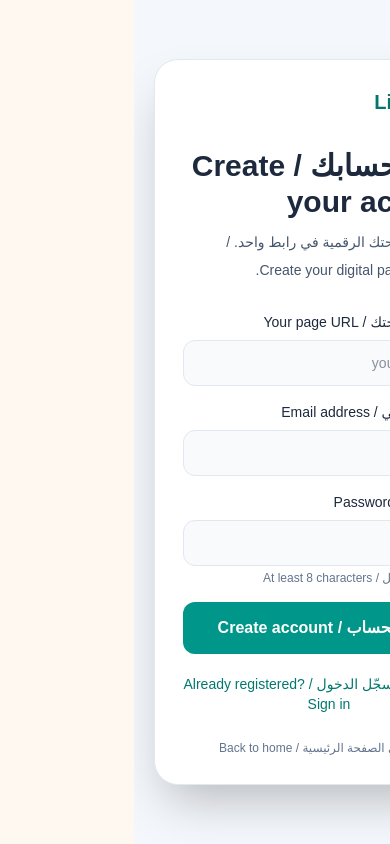
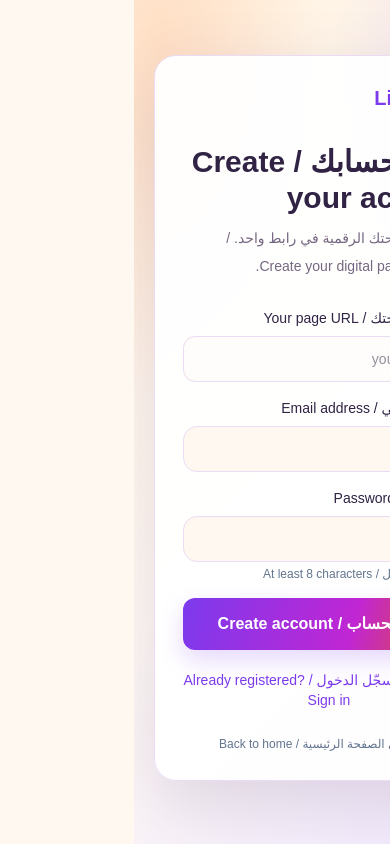
Before and after one commit to zainmuawiyah123-png/smart_link, a Next.js app: page /auth in a window 390 px wide. Built offline with nearby package versions, Linux system fonts and the light colour scheme.

Commit message:
Apply warm violet and coral identity across all pages

```diff
--- a/app/globals.css
+++ b/app/globals.css
@@ -102,3 +102,110 @@ body { font-family: Arial, Helvetica, sans-serif; }
   .landing-page > header { margin-top: 10px; padding: 14px; }
   .landing-page > section:first-of-type { padding-top: 52px; padding-bottom: 68px; }
 }
+
+
+/* Shared warm visual identity across auth, dashboard, directory and public pages */
+:root {
+  --yl-ink: #302344;
+  --yl-muted: #756681;
+  --yl-violet: #7c3aed;
+  --yl-magenta: #c026d3;
+  --yl-coral: #ea580c;
+  --yl-line: #eadcf5;
+  --yl-paper: #fffaf5;
+}
+main:not(.landing-page) {
+  background:
+    radial-gradient(ellipse at 8% 8%, rgba(255, 177, 128, .30), transparent 30%),
+    radial-gradient(ellipse at 94% 10%, rgba(190, 164, 255, .30), transparent 32%),
+    linear-gradient(135deg, #fff1df 0%, #fffaf5 52%, #f0e8ff 100%) !important;
+  color: var(--yl-ink) !important;
+}
+main:not(.landing-page) h1,
+main:not(.landing-page) h2,
+main:not(.landing-page) h3 { color: var(--yl-ink); }
+main:not(.landing-page) p { color: var(--yl-muted); }
+main:not(.landing-page) header a:first-child { color: var(--yl-ink) !important; }
+main:not(.landing-page) header a:first-child span { color: var(--yl-violet) !important; }
+
+/* White glass panels and cards */
+main:not(.landing-page) section,
+main:not(.landing-page) article,
+main:not(.landing-page) > div > div.rounded-2xl,
+main:not(.landing-page) > div > div.rounded-2xl.border {
+  border-color: var(--yl-line) !important;
+  box-shadow: 0 14px 36px rgba(80, 48, 100, .09);
+}
+main:not(.landing-page) section.bg-white,
+main:not(.landing-page) article.bg-white { background: rgba(255,255,255,.94) !important; }
+main:not(.landing-page) .bg-slate-50,
+main:not(.landing-page) .bg-slate-50\/70 { background: #fff8f1 !important; }
+main:not(.landing-page) .border-slate-200 { border-color: var(--yl-line) !important; }
+
+/* Consistent violet-to-coral primary actions */
+main:not(.landing-page) button,
+main:not(.landing-page) a.rounded-full,
+main:not(.landing-page) a.rounded-xl.bg-teal-700,
+main:not(.landing-page) a.rounded-xl.bg-teal-600 {
+  transition: transform .18s ease, box-shadow .18s ease, filter .18s ease;
+}
+main:not(.landing-page) button.bg-teal-600,
+main:not(.landing-page) button.bg-teal-700,
+main:not(.landing-page) a.bg-teal-700,
+main:not(.landing-page) a.bg-teal-600,
+main:not(.landing-page) a.bg-emerald-400 {
+  background: linear-gradient(105deg, var(--yl-violet), var(--yl-magenta) 58%, var(--yl-coral)) !important;
+  color: #fff !important;
+  border: 0 !important;
+  box-shadow: 0 10px 24px rgba(124, 58, 237, .20);
+}
+main:not(.landing-page) button:hover,
+main:not(.landing-page) a.rounded-full:hover,
+main:not(.landing-page) a.rounded-xl:hover { filter: brightness(1.04); transform: translateY(-1px); }
+main:not(.landing-page) .text-teal-700,
+main:not(.landing-page) .text-teal-800 { color: var(--yl-violet) !important; }
+main:not(.landing-page) .text-teal-100,
+main:not(.landing-page) .text-teal-50 { color: #f7efff !important; }
+
+/* Forms */
+main:not(.landing-page) input,
+main:not(.landing-page) textarea,
+main:not(.landing-page) select {
+  border-color: #e5d7ef !important;
+  background-color: #fffdfb !important;
+  color: var(--yl-ink) !important;
+  border-radius: 14px;
+}
+main:not(.landing-page) input:focus,
+main:not(.landing-page) textarea:focus,
+main:not(.landing-page) select:focus {
+  outline: 2px solid rgba(124, 58, 237, .16) !important;
+  border-color: var(--yl-violet) !important;
+}
+
+/* Authentication card */
+main:not(.landing-page) > section.max-w-md {
+  border-color: #eadcf5 !important;
+  background: rgba(255,255,255,.96) !important;
+  box-shadow: 0 24px 70px rgba(80, 48, 100, .16) !important;
+}
+
+/* Directory hero */
+main:not(.landing-page) section.from-teal-800,
+main:not(.landing-page) section[class*="from-teal-800"] {
+  background: linear-gradient(115deg, #51218d 0%, #7c3aed 52%, #c026d3 100%) !important;
+  box-shadow: 0 22px 55px rgba(80, 48, 100, .20);
+}
+main:not(.landing-page) section[class*="from-teal-800"] h1,
+main:not(.landing-page) section[class*="from-teal-800"] p { color: #fff !important; }
+
+/* Public store avatar */
+main:not(.landing-page) .from-cyan-300 {
+  background: linear-gradient(135deg, #7c3aed, #c026d3 58%, #ea580c) !important;
+}
+
+/* Keep small screens comfortable */
+@media (max-width: 640px) {
+  main:not(.landing-page) { padding-top: 28px; padding-bottom: 36px; }
+  main:not(.landing-page) section { border-radius: 22px; }
+}
```
